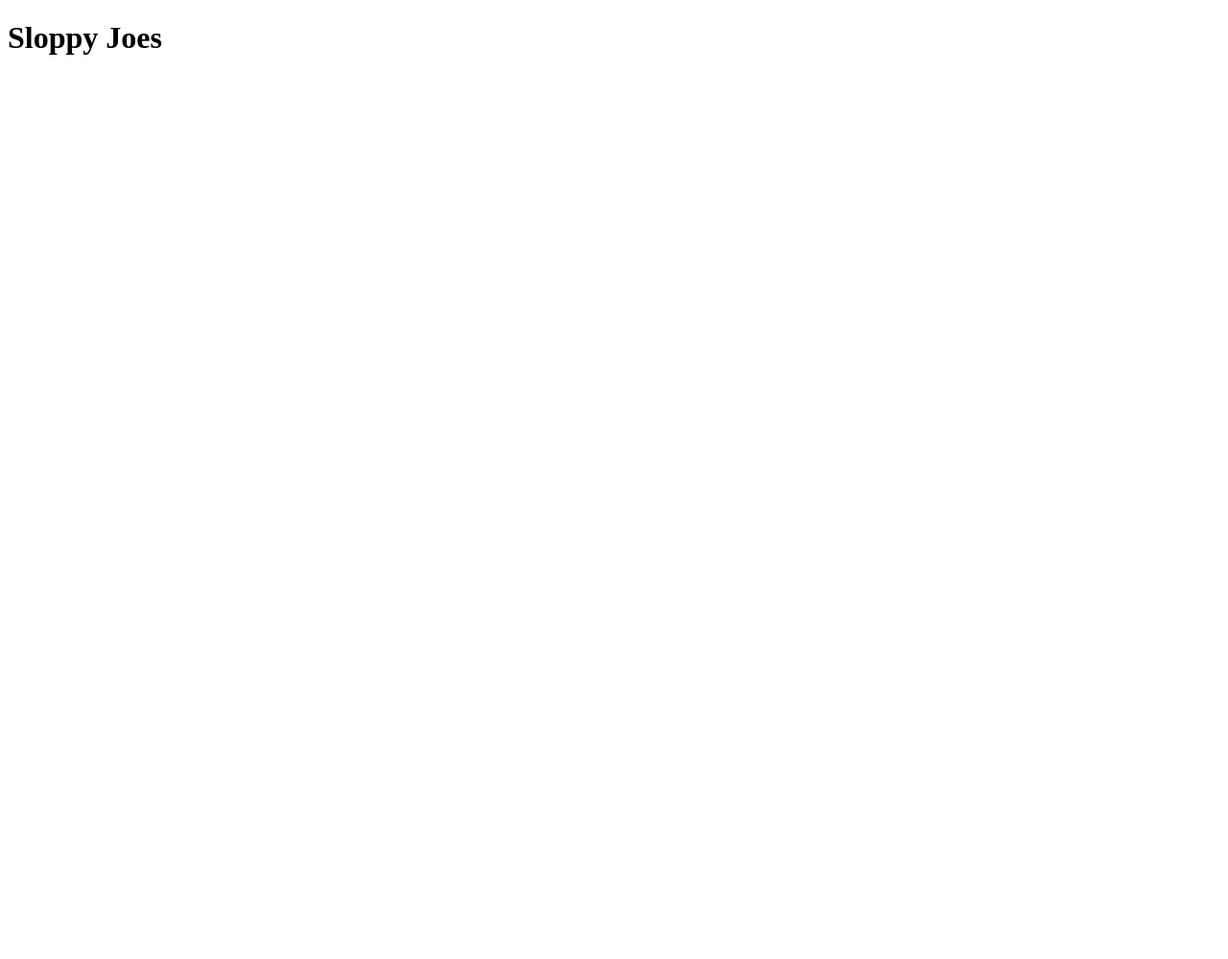
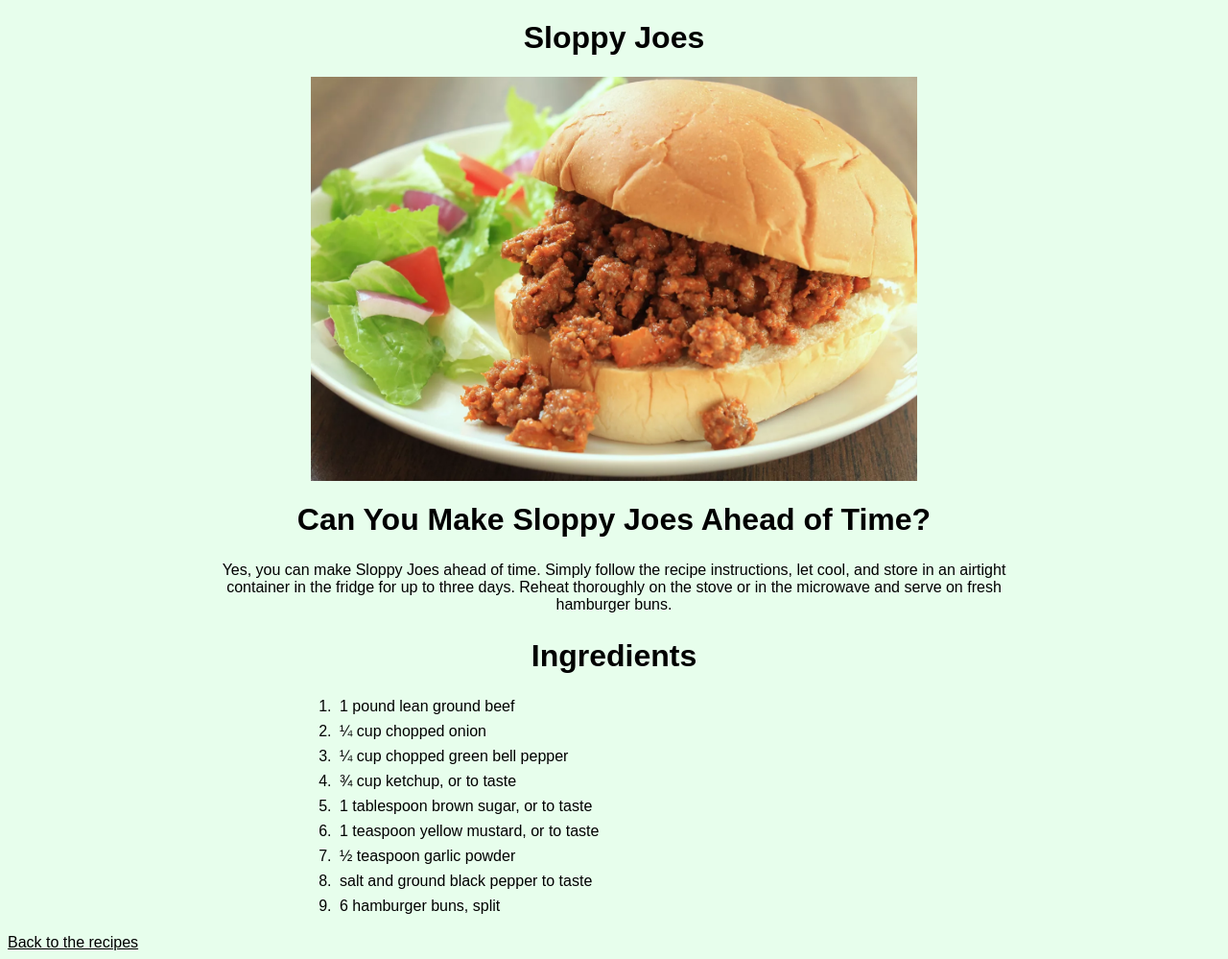
Before and after one commit to FayezL/odin-recipes, a plain HTML site: page recipes/Sloppy Joes.html in a window 1280 px wide. Shown: the whole page at 96% size. Before the commit the page ends 800 px from the top, so only its background shows below. Drawn offline with Linux system fonts and the light colour scheme.

Commit message:
second commit

```diff
--- a/recipes/Sloppy Joes.html
+++ b/recipes/Sloppy Joes.html
@@ -6,11 +6,31 @@
     <meta http-equiv="X-UA-Compatible" content="IE=edge">
     <meta name="viewport" content="width=device-width, initial-scale=1.0">
     <title>Sloppy Joes</title>
+    <link rel="stylesheet" href="../style.css">
 </head>
 <h1>Sloppy Joes</h1>
+<img src="./Sloppy Joes.webp" alt="">
+<h1>Can You Make Sloppy Joes Ahead of Time?</h1>
+<p>Yes, you can make Sloppy Joes ahead of time. Simply follow the recipe instructions, let cool, and store in an
+    airtight container in the fridge for up to three days. Reheat thoroughly on the stove or in the microwave and serve
+    on fresh hamburger buns.</p>
+<h1>Ingredients</h3>
+    <ol>
+        <li>1 pound lean ground beef</li>
+        <li>¼ cup chopped onion</li>
+        <li>¼ cup chopped green bell pepper</li>
+        <li>¾ cup ketchup, or to taste </li>
+        <li>1 tablespoon brown sugar, or to taste</li>
+        <li>1 teaspoon yellow mustard, or to taste</li>
+        <li>½ teaspoon garlic powder </li>
+        <li>salt and ground black pepper to taste</li>
+        <li>6 hamburger buns, split </li>
 
-<body>
+    </ol>
+    <a href="../index.html">Back to the recipes</a>
 
-</body>
+    <body>
+
+    </body>
 
 </html>
--- /dev/null
+++ b/style.css
@@ -0,0 +1,44 @@
+
+body {
+    font-family: Poppins, sans-serif;
+    background: rgba(176, 252, 195, 0.3)}
+h1 {
+    text-align: center;
+}
+
+p, li{
+    text-align: center;
+    margin: auto;
+    width: 70%;
+    padding: 0.5vh;
+}
+.recipe{
+    font-weight: 500;
+}
+ol li, ul li, .recipe {
+   text-align: justify;
+   margin: auto;
+   width: 50%;
+}
+ul li {
+    color: rgb(102, 102, 102);
+}
+img {
+    display: block;
+    margin-left: auto;
+    margin-right: auto;
+    max-width: 50%;
+    max-height: 50%;
+}
+
+a {
+
+    color: black;
+}
+a:hover {
+    border: 1px solid black;
+    border-radius: 10px;
+    color: white;
+    background-color: rgba(18, 29, 21, 0.3);
+    text-decoration: none;
+}
```
Also changed, not shown: index.html (+11 -2 lines), recipes/Reuben Sandwich.html (added, +29 -0 lines), Chef.jpg (added), recipes/Reuben Sandwich.webp (added).
